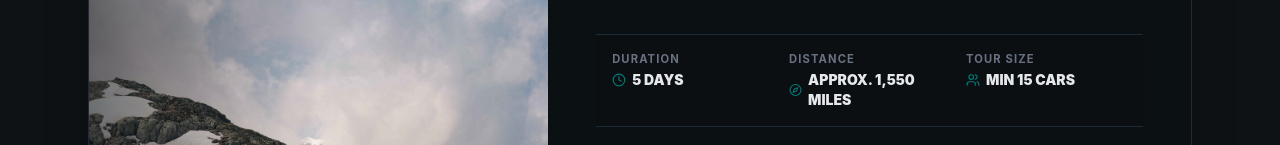
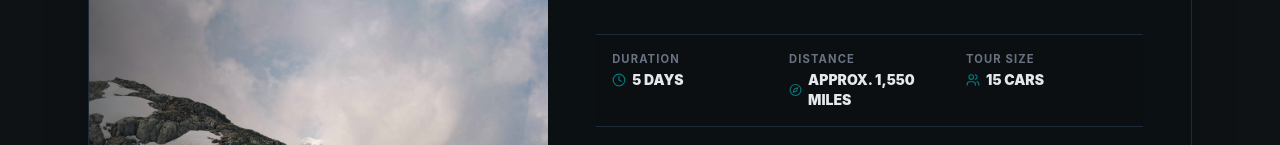
Before and after one commit to dale976/the-drive-production, a React (Vite) app: page /tours in a window 1280 px wide. Shown: the part 807-952 px from the top of the page. Built offline with nearby package versions, Linux system fonts and the light colour scheme.

Commit message:
text change

```diff
--- a/src/data/tours.js
+++ b/src/data/tours.js
@@ -10,7 +10,7 @@ export const alpineGtTour = {
   duration: '5 DAYS',
   nights: '4 NIGHTS',
   distance: 'APPROX. 1,550 MILES',
-  groupSize: 'MIN 15 CARS',
+  groupSize: '15 CARS',
   tagline: 'HIGH-ALTITUDE HAIRPINS & PREMIUM VENUES',
   description:
     "A grand touring journey that begins with a sweep of the Black Forest followed by a climb into Switzerland's most iconic mountain passes, and unwinds into the vineyards and old stone of Burgundy.",
```
